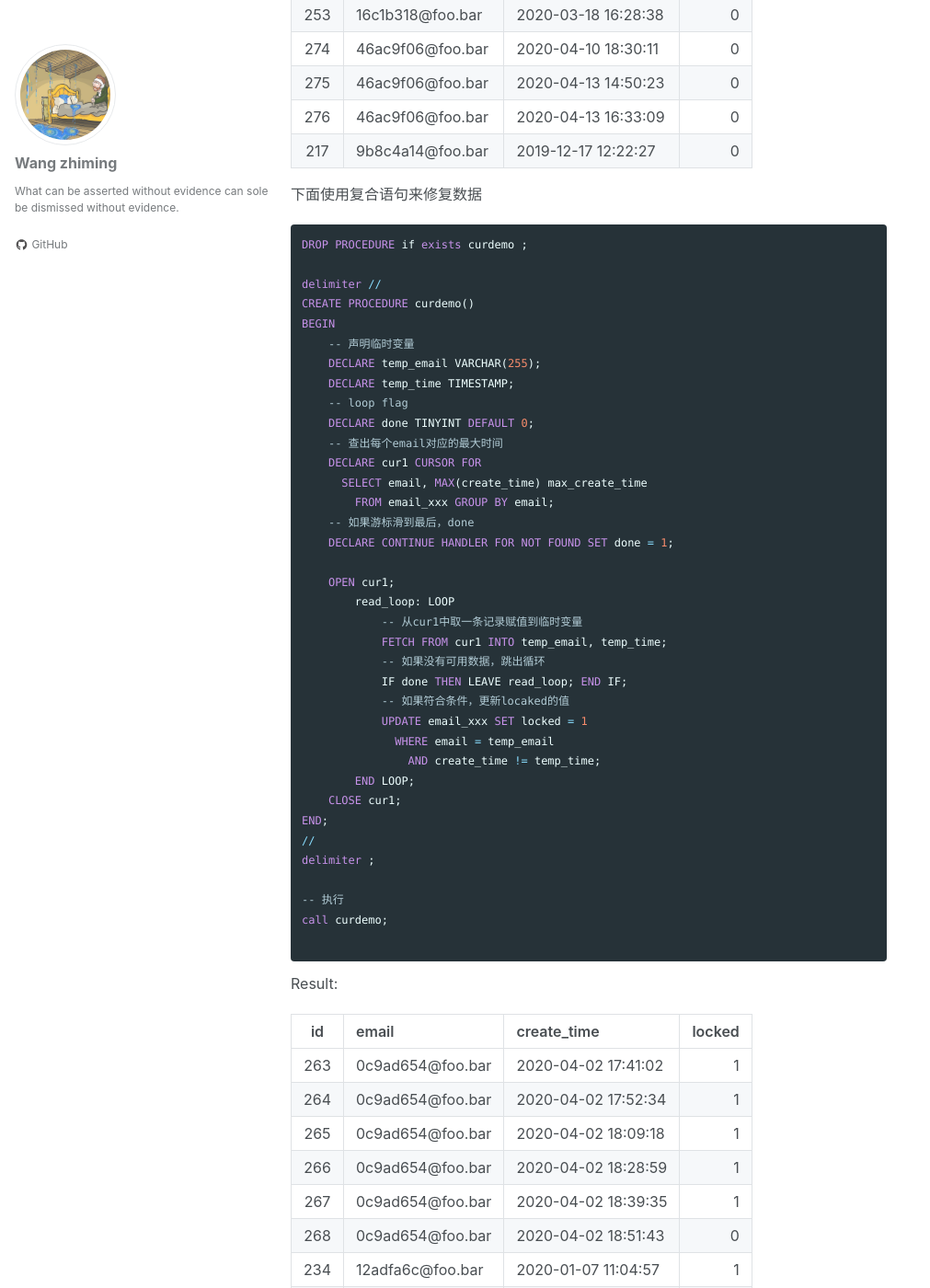
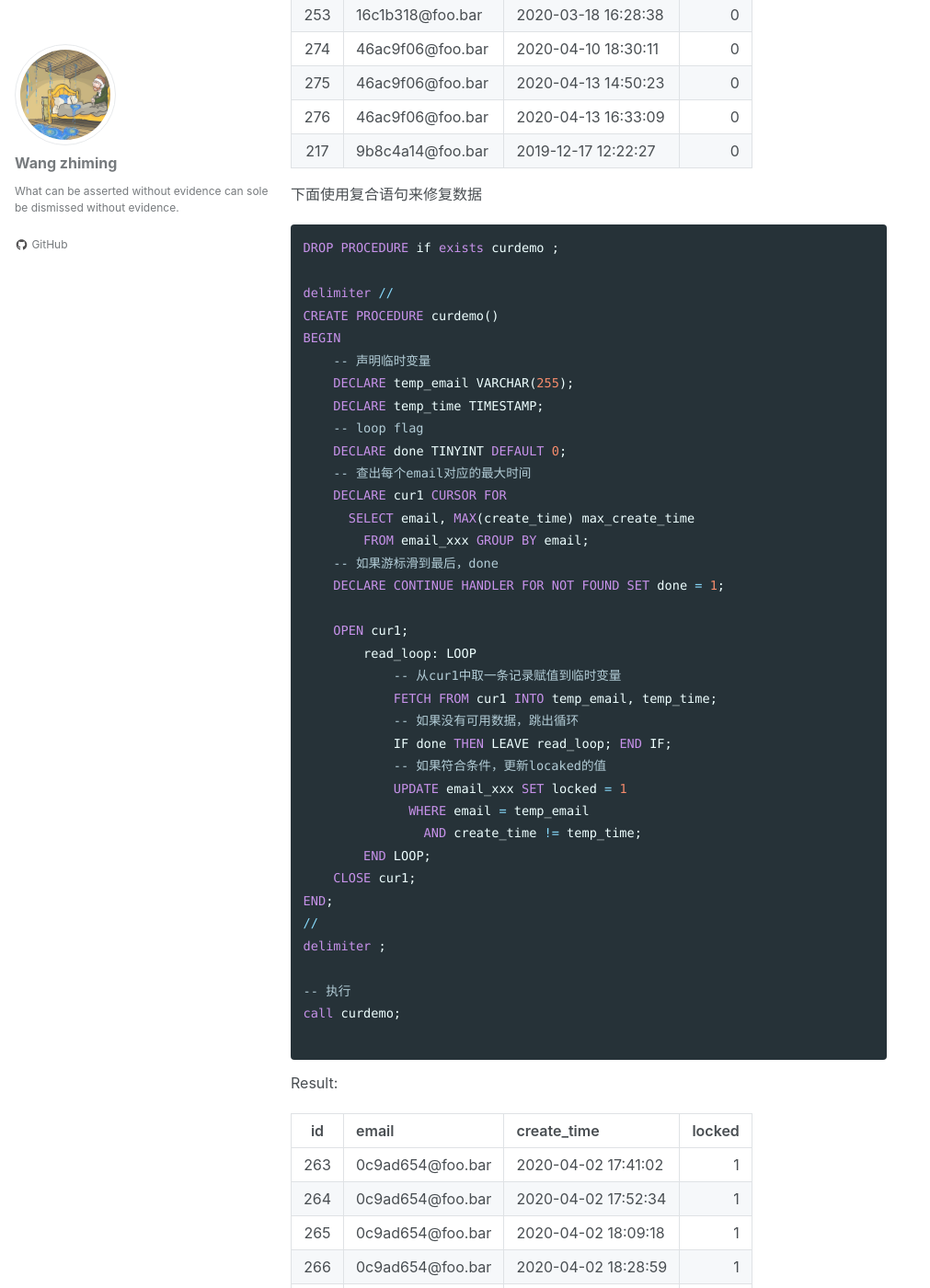
Before and after one commit to vazmin/vazmin.github.io, a Jekyll site: the page built from _posts/2020-06-04-Simple-case-of-using-cursor-loop-in-mysql.md, in a window 1280 px wide and 1400 px high, scrolled down 721 px. Shown: the whole window at 92% size, without its empty margins (0-1011 px from the left). Built offline with Jekyll 4.4.1, drawn with Linux system fonts in a browser that asks for light colours; cached includes are drawn as plain includes.

Commit message:
Update _syntax.scss

```diff
--- a/_sass/minimal-mistakes/_syntax.scss
+++ b/_sass/minimal-mistakes/_syntax.scss
@@ -9,7 +9,7 @@ figure.highlight {
   background: $base00;
   color: $base05;
   font-family: $monospace;
-  font-size: $type-size-6;
+  font-size: 0.85rem;
   line-height: 1.8;
   border-radius: $border-radius;
 
```
